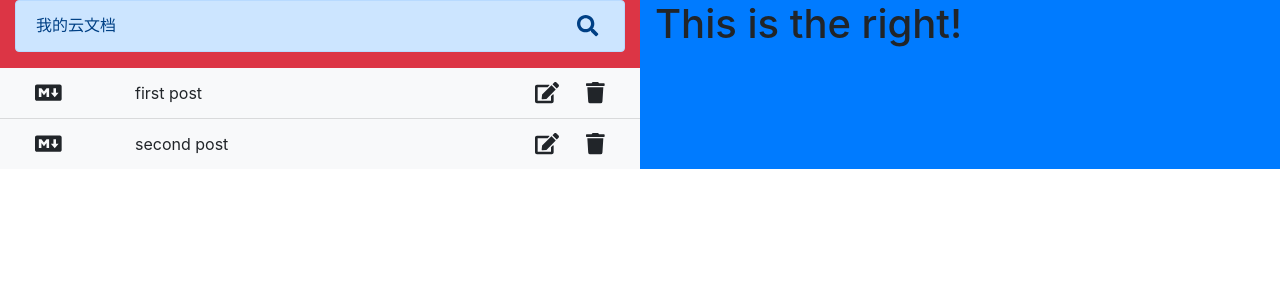
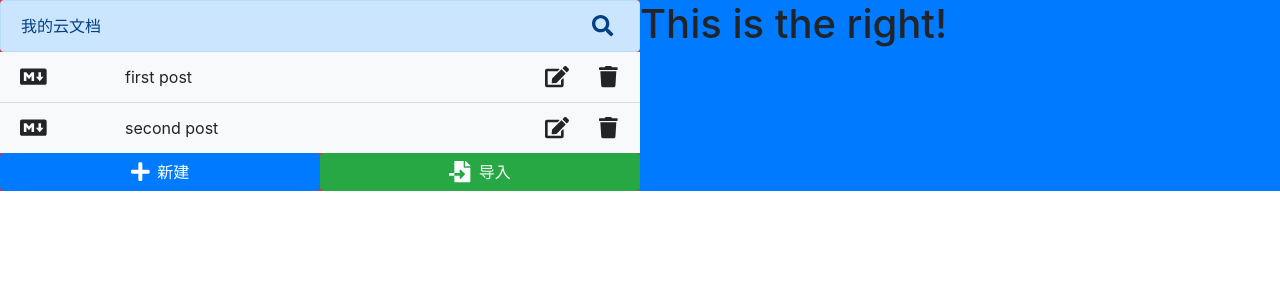
Before and after one commit to lichaozheng520/cloudEditor3, a React (Create React App) app: page / in a window 1280 px wide. Shown: the top 300 px of the page. Built offline with nearby package versions, Linux system fonts and the light colour scheme.

Commit message:
04-左侧面板开发完毕

```diff
--- a/src/App.js
+++ b/src/App.js
@@ -1,13 +1,16 @@
-import './App.css';
-import 'bootstrap/dist/css/bootstrap.min.css';
-import FileSearch from './components/FileSearch';
-import FileList from './components/FileList';
-import defaultFiles from './utils/defaultFiles';
+import React from 'react'
+import { faPlus, faFileImport } from '@fortawesome/free-solid-svg-icons'
+import './App.css'
+import 'bootstrap/dist/css/bootstrap.min.css'
+import FileSearch from './components/FileSearch'
+import FileList from './components/FileList'
+import defaultFiles from './utils/defaultFiles'
+import BottomBtn from './components/BottomBtn'
 
 function App() {
   return (
-    <div className="App container-fluid">
-      <div className="row">
+    <div className="App container-fluid px-0">
+      <div className="row no-gutters">
         <div className="col-6 bg-danger left-panel">
           <FileSearch
             title="我的云文档"
@@ -22,6 +25,22 @@
               console.log(newValue)}
             }
           />
+          <div className="row no-gutters">
+            <div className="col">
+              <BottomBtn
+                text="新建"
+                colorClass="btn-primary"
+                icon={ faPlus }
+              />
+            </div>
+            <div className="col">
+              <BottomBtn
+                text="导入"
+                colorClass="btn-success"
+                icon={ faFileImport }
+              />
+            </div>
+          </div>
         </div>
         <div className="col-6 bg-primary right-panel">
           <h1>This is the right!</h1>
--- /dev/null
+++ b/src/components/BottomBtn.js
@@ -0,0 +1,31 @@
+import React from 'react'
+import PropTypes from 'prop-types'
+import { FontAwesomeIcon } from '@fortawesome/react-fontawesome'
+
+const BottomBtn = ({ text, colorClass, icon, onBtnClick }) => (
+  <button
+    type="button"
+    className={`btn btn-block no-border ${colorClass}`}
+    onClick={ onBtnClick }
+  >
+    <FontAwesomeIcon
+      className="mr-2"
+      size="lg"
+      icon={ icon }
+    />
+    { text }
+  </button>
+)
+
+BottomBtn.propTypes = {
+  text: PropTypes.string,
+  colorClass: PropTypes.string,
+  icon: PropTypes.element.isRequired,
+  onBtnClick: PropTypes.func
+}
+
+BottomBtn.defaultProps = {
+  text: '新建'
+}
+
+export default BottomBtn
--- a/src/components/FileList.js
+++ b/src/components/FileList.js
@@ -8,8 +8,11 @@
   const [ editStatus, setEditStatus ] = useState(false)
   const [ value, setValue ] = useState('')
   const closeSearch = (e) => {
+    // 阻止默认事件
     e.preventDefault()
+    // 设置默认编辑状态
     setEditStatus(false)
+    // 设置默认值
     setValue('')
   }
   useEffect(() => {
@@ -19,7 +22,9 @@
       if(keyCode === 13 && editStatus){
         const editItem = files.find(file => file.id === editStatus)
         onSaveEdit(editItem.id, value)
+        // 设置编辑状态为默认值
         setEditStatus(false)
+        // 设置值为默认值
         setValue('')
         // 如果是Esc键就关闭
       }else if(keyCode === 27 && editStatus){
@@ -103,6 +108,7 @@
 FileList.propTypes = {
   // 要求必须是数组
   files: PropTypes.array,
+  // 要求必须是函数
   onFileClick: PropTypes.func,
   onFileDelete: PropTypes.func,
   onSaveEdit: PropTypes.func,
--- a/src/components/FileSearch.js
+++ b/src/components/FileSearch.js
@@ -2,27 +2,35 @@
   import { FontAwesomeIcon } from '@fortawesome/react-fontawesome'
   import { faSearch, faTimes } from '@fortawesome/free-solid-svg-icons'
   import PropTypes from 'prop-types'
+  import useKeyPress from '../hooks/useKeyPress.js'
+
   const FileSearch = ({ title, onFileSearch }) => {
   const [ inputActive, setInputActive ] = useState(false)
   const [ value, setValue ] = useState('')
 
+  // 传入键码，使用自定义Hook useKeyPress中的两个键
+  const enterPressed = useKeyPress(13)
+  const escPressed = useKeyPress(27)
+
   let node = useRef(null)
 
   // 定义方法closeSearch
-  const closeSearch = (e) => {
-    // 阻止默认行为
-    e.preventDefault()
+  const closeSearch = () => {
     setInputActive(false)
     // 清空
     setValue('')
   }
   useEffect(() => {
-    const handleInputEvent = (event) => {
+    if(enterPressed && inputActive){
+      onFileSearch(value)
+    }
+    if(escPressed && inputActive){
+      closeSearch()
+    }
+    /* const handleInputEvent = (event) => {
       const { keyCode } = event
-      // 如果是enter键就传入搜索值
       if(keyCode === 13 && inputActive){
         onFileSearch(value)
-        // 如果是Esc键就关闭
       }else if(keyCode === 27 && inputActive){
         closeSearch(event)
       }
@@ -30,7 +38,7 @@
     document.addEventListener('keyup', handleInputEvent)
     return () => {
       document.removeEventListener('keyup', handleInputEvent)
-    }
+    } */
   })
   useEffect(() => {
     // 当点击"搜索"的时候才调用focus
@@ -41,7 +49,7 @@
   }, [inputActive])
 
   return (
-    <div className="alert alert-primary d-flex justify-content-between">
+    <div className="alert alert-primary d-flex justify-content-between align-items-center mb-0">
       { !inputActive &&
         <>
           <span>{ title }</span>
@@ -80,4 +88,5 @@
   //如果同时添加了title属性，那么默认属性会被覆盖
   title: 'My Document'
 }
+
 export default FileSearch
--- /dev/null
+++ b/src/hooks/useKeyPress.js
@@ -0,0 +1,31 @@
+import { useState, useEffect } from 'react'
+
+const useKeyPress = (targetKeyCode) => {
+  const [keyPressed, setKeyPressed] = useState(false)
+
+  const keyDownHandler = ({ keyCode }) => {
+    if(keyCode === targetKeyCode){
+      setKeyPressed(true)
+    }
+  }
+  const keyUpHandler = ({ keyCode }) => {
+    if(keyCode === targetKeyCode){
+      setKeyPressed(false)
+    }
+  }
+
+  useEffect(() => {
+    document.addEventListener('keydown', keyDownHandler)
+    document.addEventListener('keyup', keyUpHandler)
+    return () => {
+      // 清除副作用
+      document.removeEventListener('keydown', keyDownHandler)
+      document.removeEventListener('keyup', keyUpHandler)
+    }
+    // 这里有一个空数组(为了卸载的时候清除掉)
+  }, [])
+
+  return keyPressed
+}
+
+export default useKeyPress
```
Also changed, not shown: src/hooks/useHook.js (deleted), 1 other file (tests, documents, lock files or other folders).
